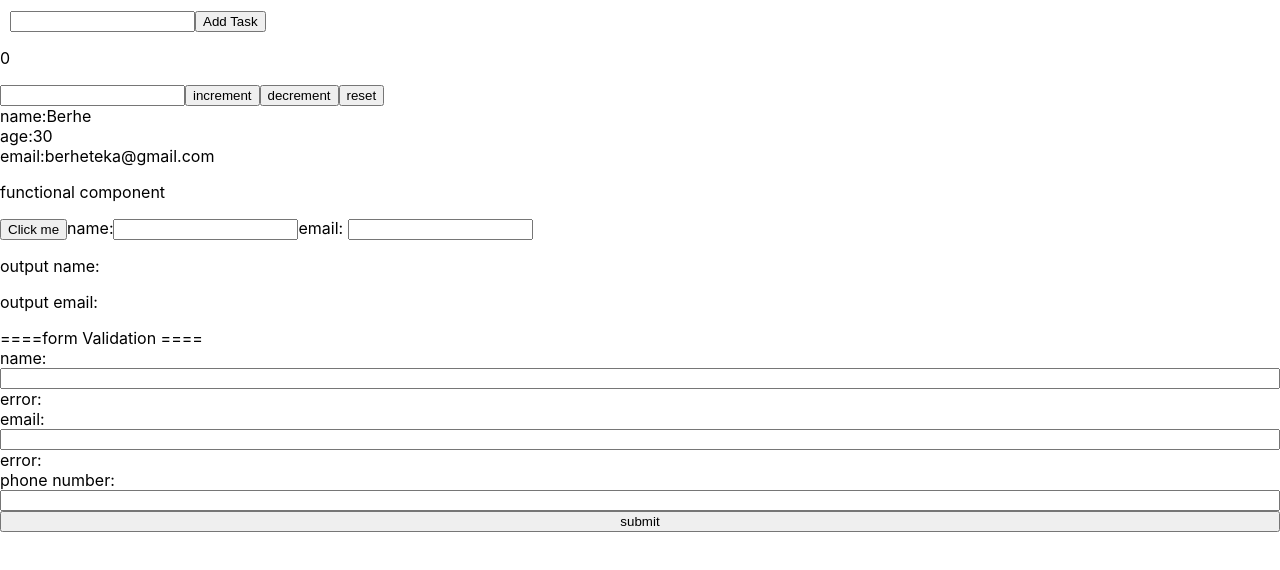
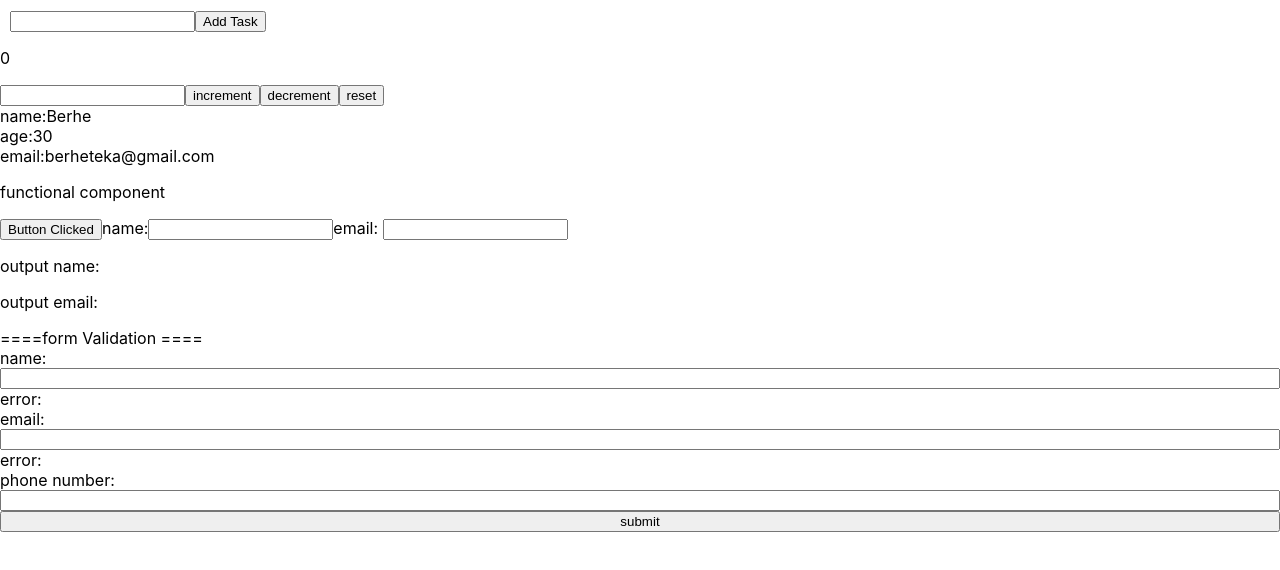
Before and after one commit to Almaz-k/my-react-app, a React (Create React App) app: page / in a window 1280 px wide. Shown: the top 570 px of the page. Built offline with nearby package versions, Linux system fonts and the light colour scheme.

Commit message:
EventHandlingApp.jsx modifed

```diff
--- a/src/EventHandlingAPP/EventHandlingApp.jsx
+++ b/src/EventHandlingAPP/EventHandlingApp.jsx
@@ -14,7 +14,7 @@ function EventHandlingApp(){//initialize satet for the text message
  return(
         <>
         <p> {paragraph} </p>
-        <button onClick={onClick}> Click me </button>
+        <button onClick={onClick}> Button Clicked </button>
         </>
     )
 }
```
